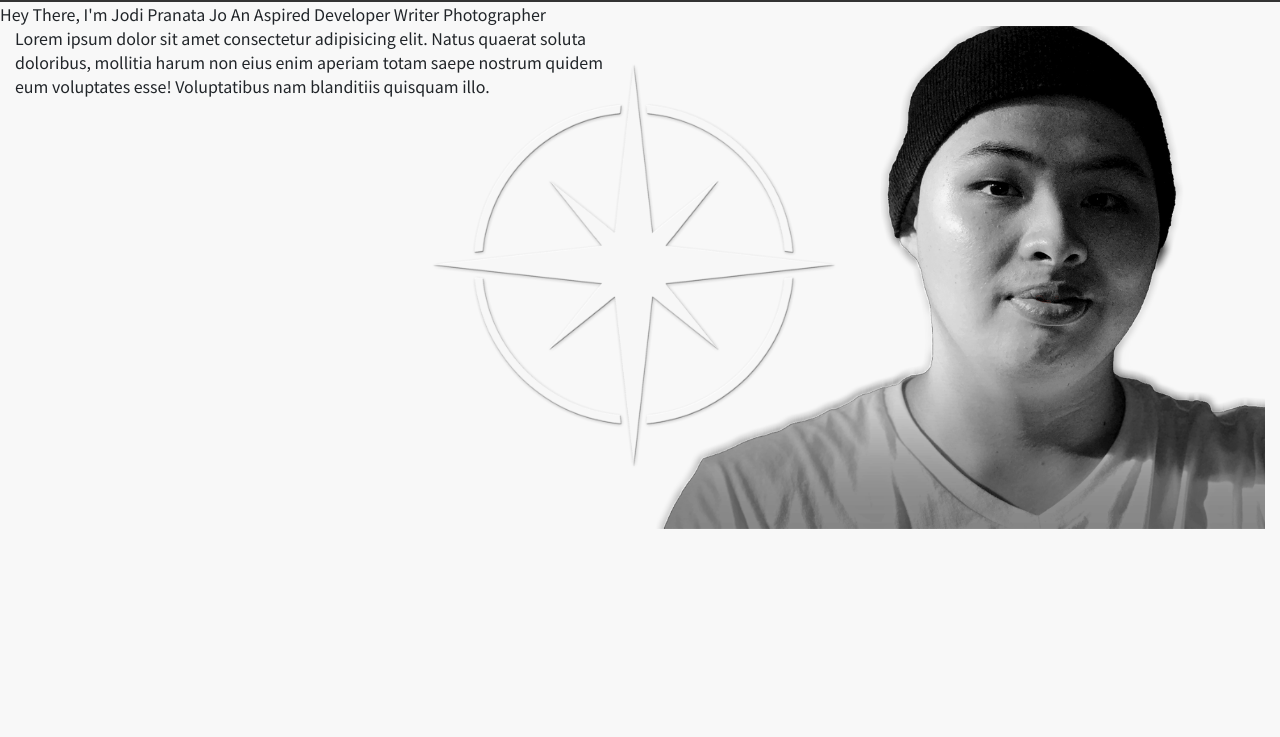
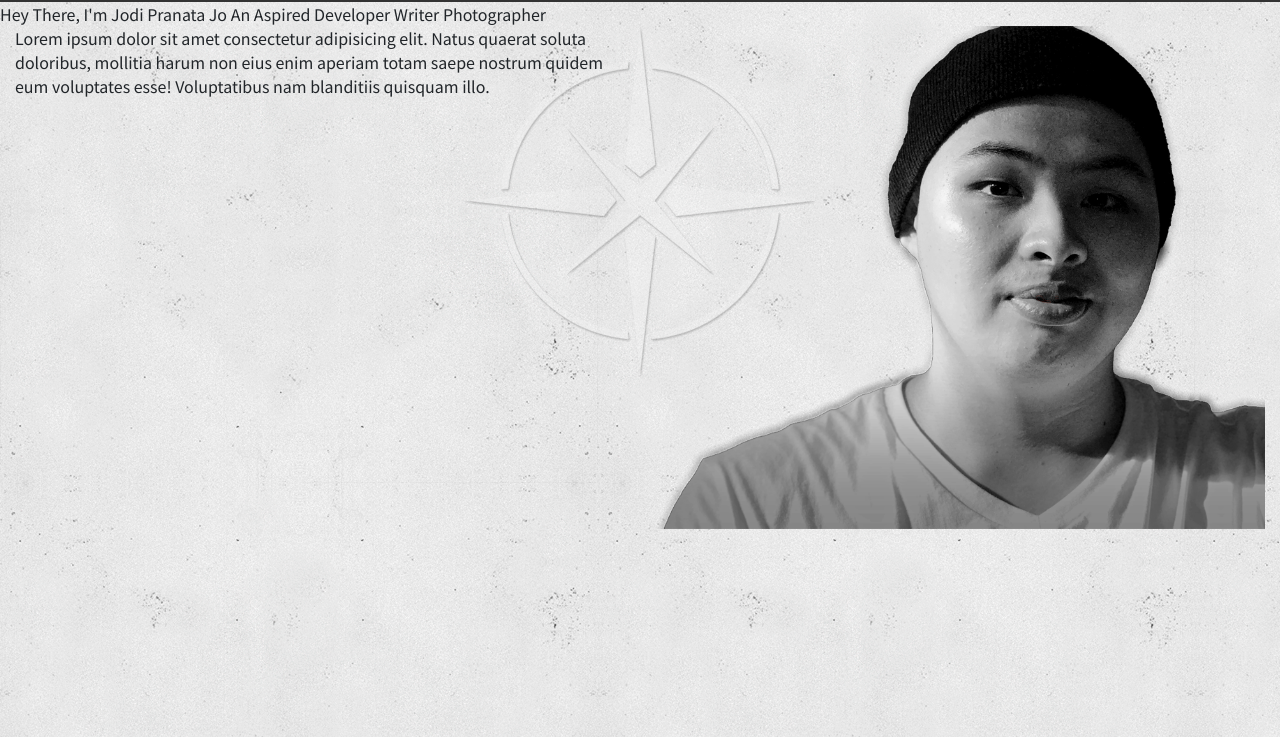
Before and after one commit to jodranata/portfolio, a plain HTML site: page index.html in a window 1280 px wide. Shown: the part 63-800 px from the top of the page. Drawn offline with Linux system fonts and the light colour scheme.

Commit message:
background pattern

```diff
--- a/css/index.css
+++ b/css/index.css
@@ -4,6 +4,7 @@ body {
   font-family: 'Noto Sans JP', sans-serif;
   margin: 0;
   padding: 0;
+  background-image: url(../images/concrete-wall-2.png);
   background-color: var(--bg-light);
 }
 
@@ -21,14 +22,15 @@ body {
 }
 
 .header-background {
-  width: 500px;
-  height: 500px;
+  width: 350px;
+  height: 350px;
   position: absolute;
-  background-image: url(../images/compass-emboss.png);
+  background-image: url(../images/compass-emboss2.png);
   background-repeat: no-repeat;
   background-size: cover;
   background-position-x: center;
   left: 50%;
+  opacity: 35%;
   transform: translateX(-50%);
 }
 
```
Also changed, not shown: images/compass-emboss2.png (added), images/concrete-wall-2.png (added).
